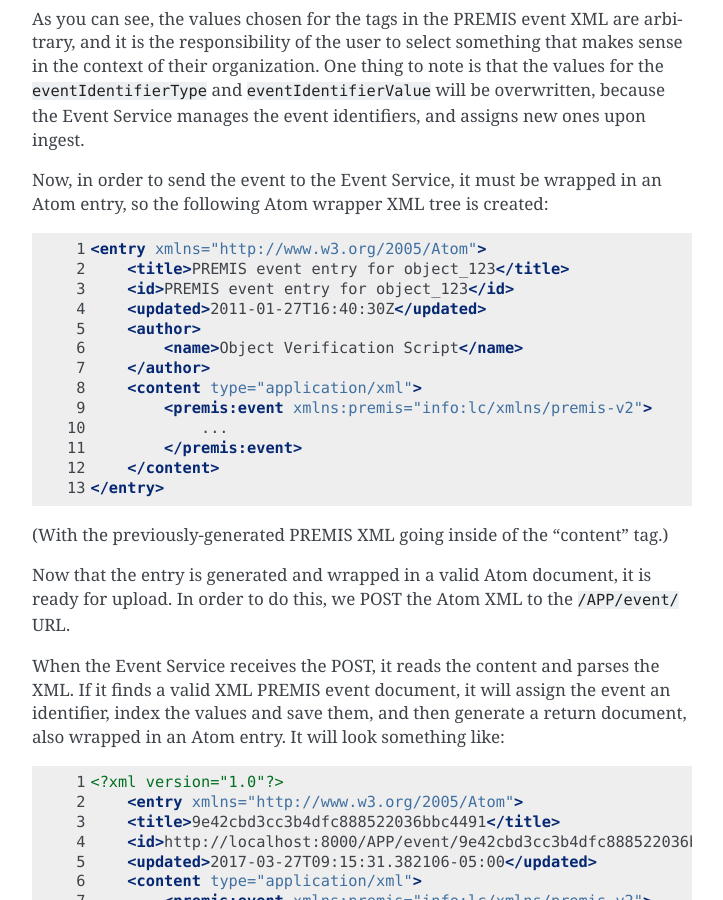
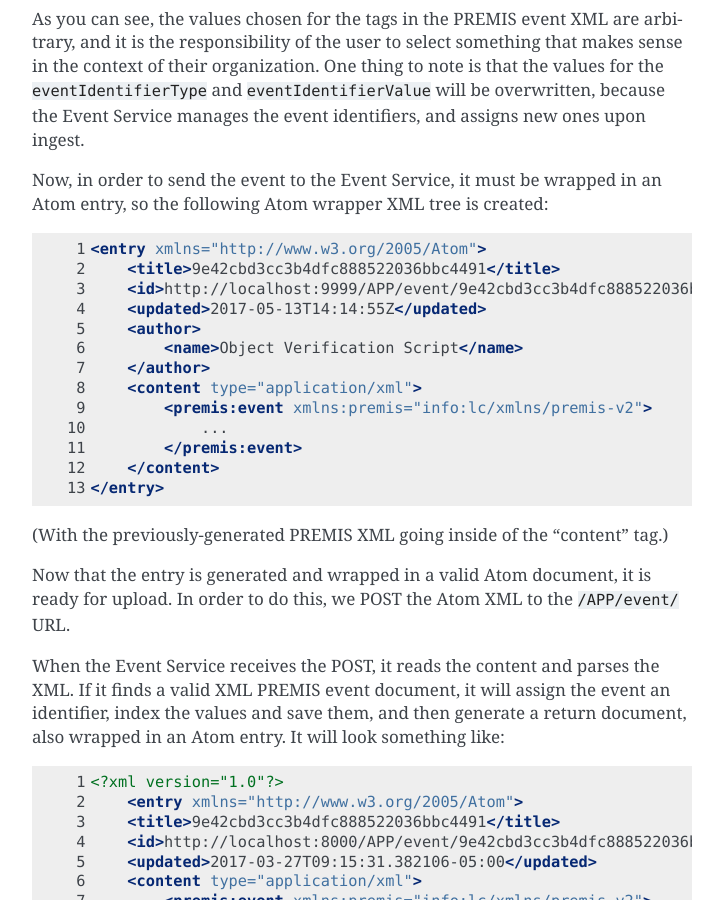
Before and after one commit to unt-libraries/django-premis-event-service, a Sphinx documentation site: the page built from docs/source/api.rst, in a window 1280 px wide and 900 px high, scrolled down 4092 px. Shown: the whole window, without its empty margins (388-1111 px from the left). Built offline with Sphinx 7.4.7, drawn with Linux system fonts in a browser that asks for light colours.

Commit message:
changes per review (updating docs)

```diff
--- a/docs/source/api.rst
+++ b/docs/source/api.rst
@@ -189,9 +189,9 @@ Now, in order to send the event to the Event Service, it must be wrapped in an
 Atom entry, so the following Atom wrapper XML tree is created::
 
     <entry xmlns="http://www.w3.org/2005/Atom">
-        <title>PREMIS event entry for object_123</title>
-        <id>PREMIS event entry for object_123</id>
-        <updated>2011‐01‐27T16:40:30Z</updated>
+        <title>9e42cbd3cc3b4dfc888522036bbc4491</title>
+        <id>http://localhost:9999/APP/event/9e42cbd3cc3b4dfc888522036bbc4491/</id>
+        <updated>2017-05-13T14:14:55Z</updated>
         <author>
             <name>Object Verification Script</name>
         </author>
--- a/docs/source/installation.rst
+++ b/docs/source/installation.rst
@@ -33,8 +33,7 @@ Install
 1. Install the package. ::
 
     $ pip install git+https://github.com/unt-libraries/django-premis-event-service@v1.2.2
-    $ # check https://github.com/unt-libraries/django-premis-event-service/releases for the latest  release
-
+    $ # check https://github.com/unt-libraries/django-premis-event-service/releases for the latest release
 
 2. Add ``premis_event_service`` to your ``INSTALLED_APPS``. Be sure to add ``django.contrib.admin`` if it is not already present. ::
 
```
Also changed, not shown: README.rst (+8 -2 lines).
